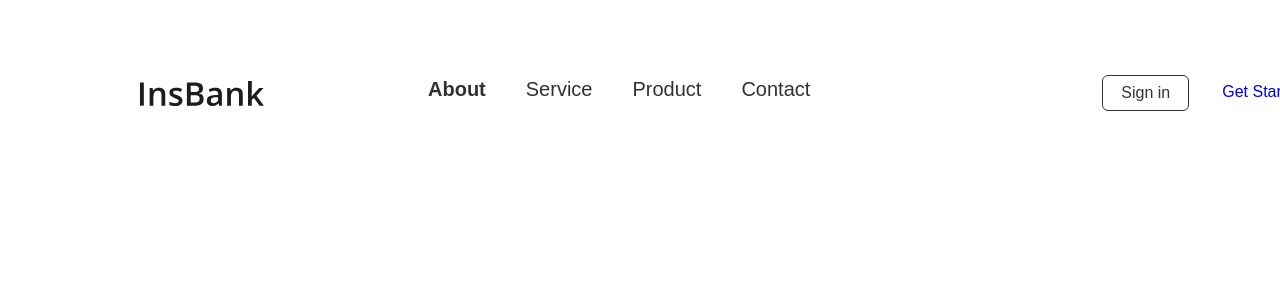
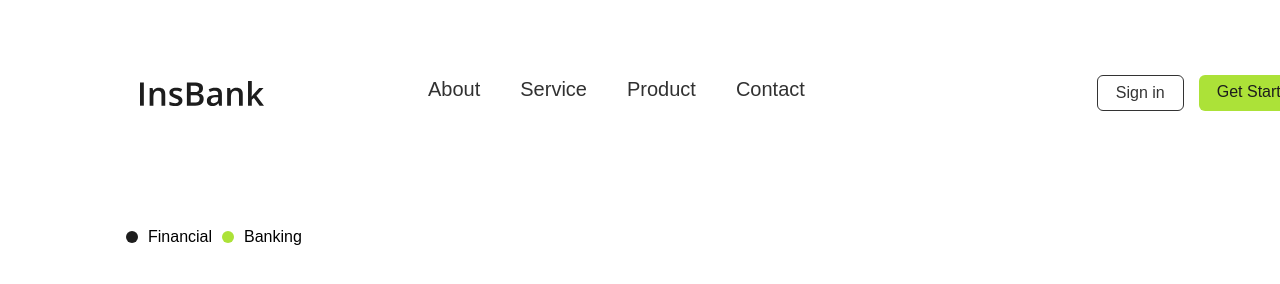
Before and after one commit to Nurzhan1006/lesson-1, a plain HTML site: page index.html in a window 1280 px wide. Shown: the top 284 px of the page. Drawn offline with Linux system fonts and the light colour scheme.

Commit message:
New sections add

```diff
--- a/css/style.css
+++ b/css/style.css
@@ -2,6 +2,7 @@ body {
   width: 1512px;
   font-family: 'Poppins', sans-serif;
 }
+
 .navbar {
   display: flex;
   align-items: center;
@@ -16,16 +17,20 @@ body {
   margin: 0;
   padding: 0;
   margin-left: 164px;
-}
-.navbar__menu {
+/* }
+.navbar__menu { */
   text-decoration: none;
   color: #313131;
   font-size: 20px;
   height: 30px;
 }
 .navbar__menu a {
+  transition: font-weight 0.2s;
   text-decoration: none;
   color: #313131;
+}
+.navbar__menu a:hover {
+  font-weight: 700;
 }
 .navbar__buttons {
   margin-left: 292px;
@@ -40,6 +45,7 @@ body {
   transition: 0.3s;
 }
 .btn-signin {
+  background: transparent;
   color: #333;
   border: 1px solid #333;
 }
@@ -47,22 +53,44 @@ body {
   background: #333;
   color: #fff;
 }
-btn-getstarted {
-  background: #007BFF;
-  color: #fff;
+.btn-getstarted {
+  background: #ACE238;
+  color: #1d1d1d;
 }
 
 .btn-getstarted:hover {
-  background: #0056b3;
+  background: #b5b5b5;
 }
-#navbar__bold {
-  color: #1d1d1d;
+.section-about {
+  margin-left: 116px;
+  margin-top: 100px;
+}
+.section-about__finban {
+  display: inline-flex;
+  justify-content: center;
 
 }
-/* header {
-  width: 1272px;
-  height: 60px;
-  margin-top: 65px;
-  margin-left: 120px;
+p {margin: auto;
+  font-size: 20;}
+.section-about__finban__text {
+  display: flex;
+  justify-content: center;
 }
-*/
+.finban-1 {
+  width: 134;
+}
+.finban-2 {
+  width: 133;
+}
+.circle {
+  width: 12px;
+  height: 12px;
+  border-radius: 50%;
+  margin: 10px;
+}
+.green-color {
+  background: #ACE238;
+}
+.black-color {
+  background: #1d1d1d;
+}
--- a/index.html
+++ b/index.html
@@ -11,7 +11,7 @@
       <nav class="navbar">
         <a class="logo" href="#"> <img src="icons/Hero Subtitle.svg" alt="logo"> </a>
         <ul class="navbar__menu">
-          <li id="navbar__bold"><a href="#"><b>About</b></a></li>
+          <li><a href="#">About</a></li>
           <li><a href="#">Service</a></li>
           <li><a href="#">Product</a></li>
           <li><a href="#">Contact</a></li>
@@ -22,5 +22,29 @@
         </div>
       </nav>
     </header>
+    <section class="section-about">
+      <div class="section-about__finban">
+        <div class="section-about__finban__text finban-1"><div class="circle black-color"></div><p>Financial</p></div>
+        <div class="section-about__finban__text finban-2"><div class="circle green-color"></div><p>Banking</p></div>
+      </div>
+    </section>
+    <section class="section-service">
+
+    </section>
+    <section class="section-about-us">
+
+    </section>
+    <section class="section-how-it-works">
+
+    </section>
+    <section class="section-why-us">
+
+    </section>
+    <section class="section-join-us">
+
+    </section>
+    <footer class="section-footer">
+
+    </footer>
   </body>
 </html>
```
